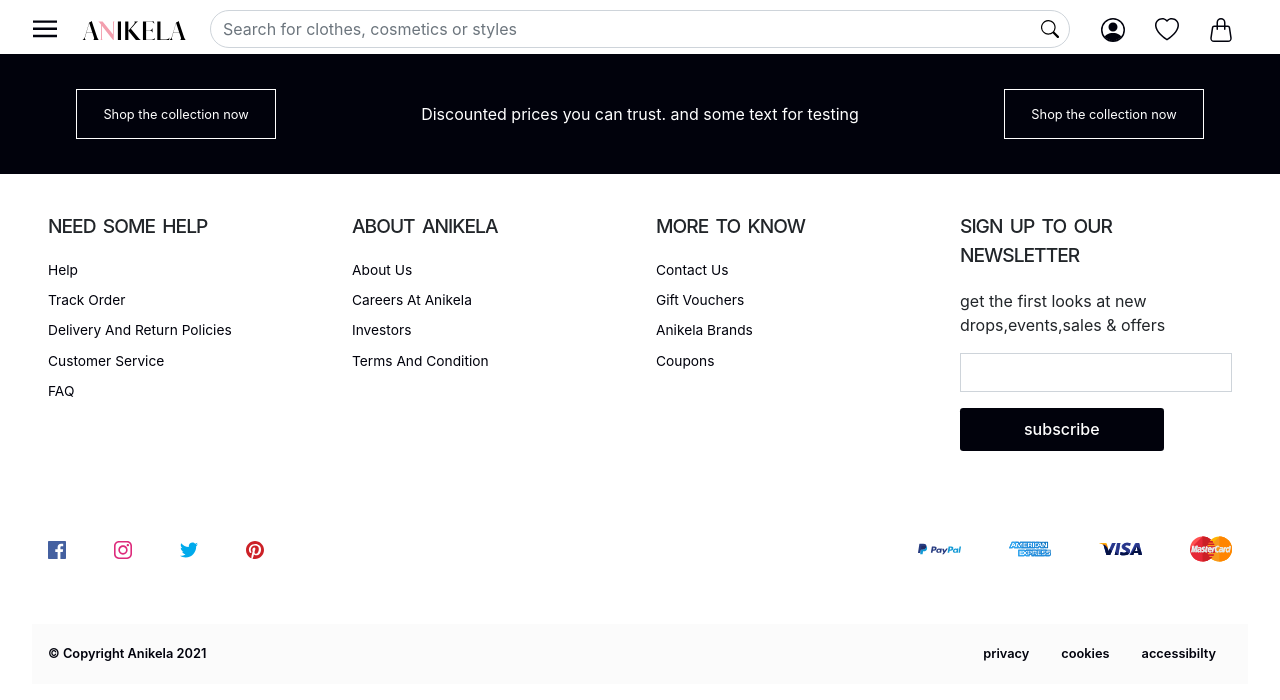
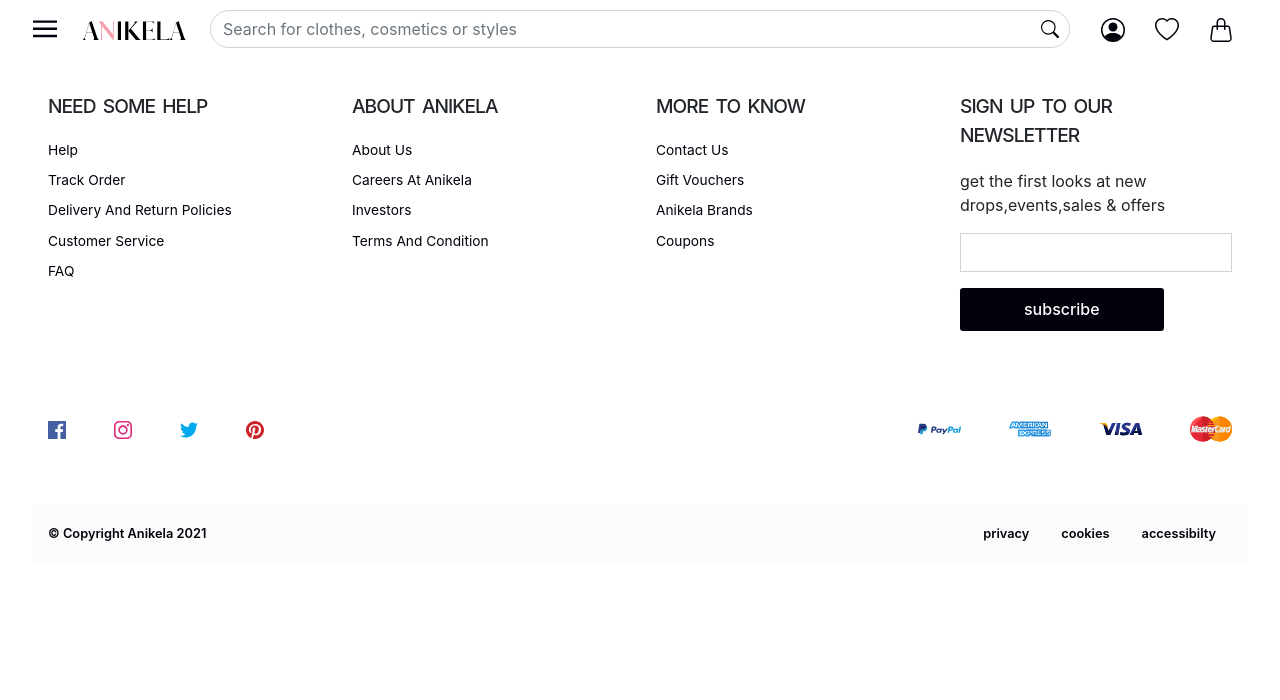
Before and after one commit to Coast-Information-Technology/anikela-ecommerce-customers-frontend, a React (Create React App) app: page / in a window 1280 px wide. Shown: the top 700 px of the page. Built offline with nearby package versions, Linux system fonts and the light colour scheme.

Commit message:
removed footer cta section

```diff
--- a/src/components/footer/Footer.tsx
+++ b/src/components/footer/Footer.tsx
@@ -10,8 +10,6 @@ import mcImage from "../../assets/resources/mastercard.svg";
 
 const Footer: React.FC = () => {
   return (
-    <>
-      <FooterCtaSection />
     <footer className="footer">
       <div className="footer-content container">
         <div className="footer-group__container">
@@ -90,20 +88,14 @@ const Footer: React.FC = () => {
             </li>
           </ul>
           <ul className="footer-group">
-              <li className="footer-group__header">
-                sign up to our newsletter
-              </li>
+            <li className="footer-group__header">sign up to our newsletter</li>
             <p className="footer-group__lead">
               get the first looks at new drops,events,sales & offers
             </p>
             <label htmlFor={"subscribe"} className="visually-hidden">
               Enter your email address
             </label>
-              <input
-                id="subscribe"
-                type="text"
-                className="footer-group__input"
-              />
+            <input id="subscribe" type="text" className="footer-group__input" />
             <button type="submit" className="footer-group__submit">
               subscribe
             </button>
@@ -113,25 +105,6 @@ const Footer: React.FC = () => {
         <FooterFootNote />
       </div>
     </footer>
-    </>
-  );
-};
-
-const FooterCtaSection: React.FC = () => {
-  return (
-    <div className="footer-cta">
-      <div className="footer-cta-section container">
-        <div role="button" className="footer-cta-section__btn">
-          Shop the collection now
-        </div>
-        <div className="footer-cta-section__lead">
-          Discounted prices you can trust. and some text for testing
-        </div>
-        <div role="button" className="footer-cta-section__btn">
-          Shop the collection now
-        </div>
-      </div>
-    </div>
   );
 };
 
```
Lines whose indentation alone changed are shown as unchanged.
